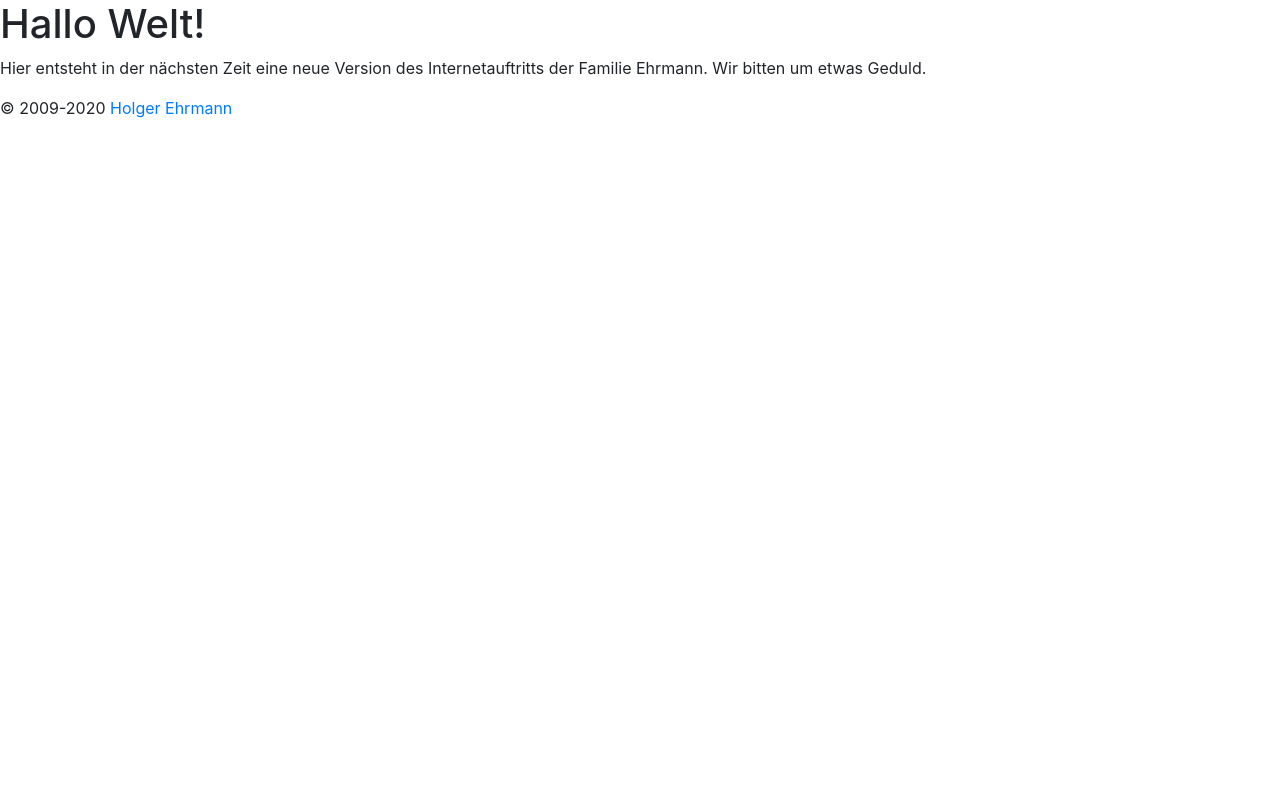
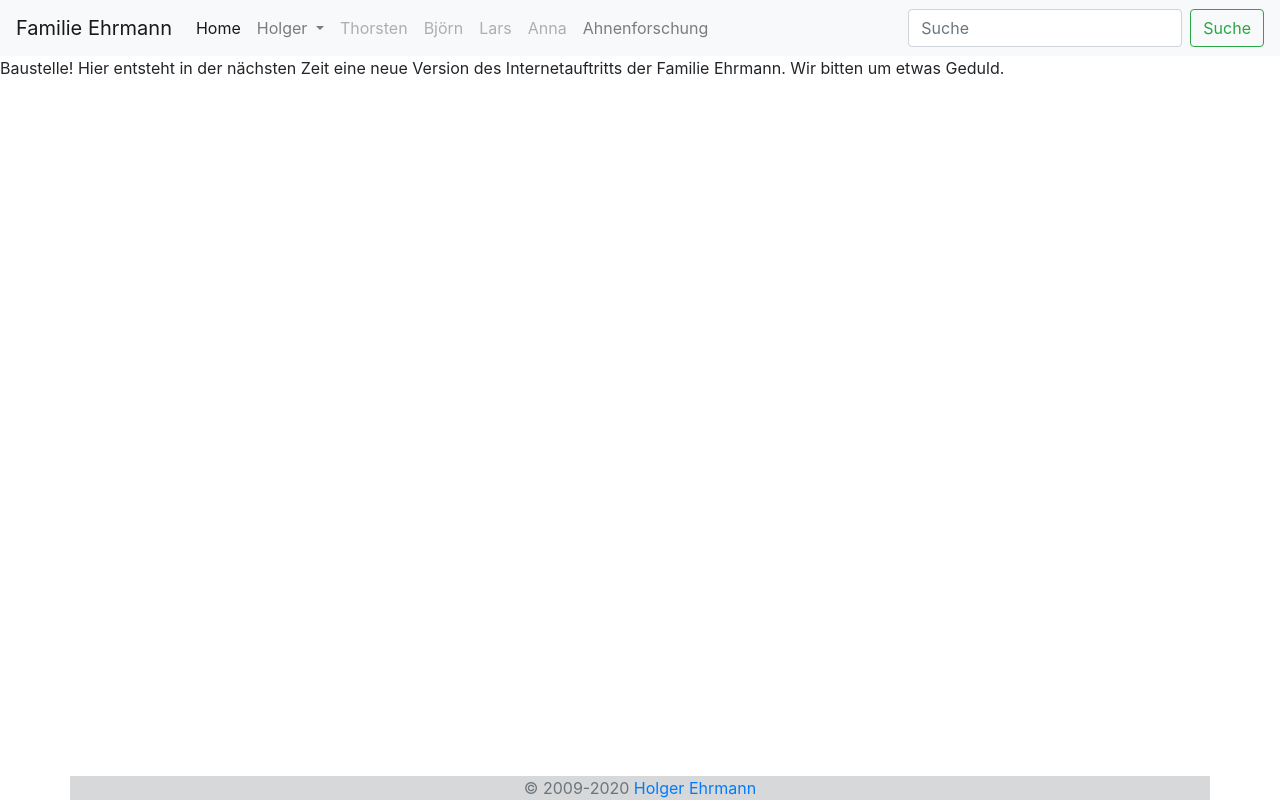
Before and after one commit to McNamara84/ehrmann-familie.de, a plain HTML site: page index.html in a window 1280 px wide. Drawn offline with nearby package versions, Linux system fonts and the light colour scheme.

Commit message:
+Menü, +Fußzeile

```diff
--- a/index.html
+++ b/index.html
@@ -8,13 +8,68 @@
     <!-- Bootstrap CSS -->
     <link rel="stylesheet" href="https://stackpath.bootstrapcdn.com/bootstrap/4.4.1/css/bootstrap.min.css" integrity="sha384-Vkoo8x4CGsO3+Hhxv8T/Q5PaXtkKtu6ug5TOeNV6gBiFeWPGFN9MuhOf23Q9Ifjh" crossorigin="anonymous">
 
-    <title>Familie Ehrmann!</title>
+    <title>Familie Ehrmann</title>
   </head>
   <body>
+
+    <nav class="navbar fixed-top navbar-expand-lg navbar-light bg-light">
+      <a class="navbar-brand" href="#">Familie Ehrmann</a>
+      <button class="navbar-toggler" type="button" data-toggle="collapse" data-target="#navbarSupportedContent" aria-controls="navbarSupportedContent" aria-expanded="false" aria-label="Toggle navigation">
+        <span class="navbar-toggler-icon"></span>
+      </button>
+
+      <div class="collapse navbar-collapse" id="navbarSupportedContent">
+        <ul class="navbar-nav mr-auto">
+          <li class="nav-item active">
+            <a class="nav-link" href="#">Home <span class="sr-only">(current)</span></a>
+          </li>
+          <li class="nav-item dropdown">
+            <a class="nav-link dropdown-toggle" href="#" id="navbarDropdown" role="button" data-toggle="dropdown" aria-haspopup="true" aria-expanded="false">
+              Holger
+            </a>
+            <div class="dropdown-menu" aria-labelledby="navbarDropdown">
+              <a class="dropdown-item" href="#">Projekte</a>
+              <a class="dropdown-item" href="#">Moodle</a>
+              <div class="dropdown-divider"></div>
+              <a class="dropdown-item" href="#">Über mich</a>
+            </div>
+          </li>
+          <li class="nav-item">
+            <a class="nav-link disabled" href="#" tabindex="-1" aria-disabled="true">Thorsten</a>
+          </li>
+          <li class="nav-item">
+            <a class="nav-link disabled" href="#" tabindex="-1" aria-disabled="true">Björn</a>
+          </li>
+          <li class="nav-item">
+            <a class="nav-link disabled" href="#" tabindex="-1" aria-disabled="true">Lars</a>
+          </li>
+          <li class="nav-item">
+            <a class="nav-link disabled" href="#" tabindex="-1" aria-disabled="true">Anna</a>
+          </li>
+          <li class="nav-item">
+            <a class="nav-link" href="https://www.myheritage.de/site-80178443/familie-ehrmann">Ahnenforschung</a>
+          </li>
+        </ul>
+        <form class="form-inline my-2 my-lg-0">
+          <input class="form-control mr-sm-2" type="search" placeholder="Suche" aria-label="Search">
+          <button class="btn btn-outline-success my-2 my-sm-0" type="submit">Suche</button>
+        </form>
+      </div>
+    </nav>
+
+
+
+
+
     <h1>Hallo Welt!</h1>
-    <p>Hier entsteht in der nächsten Zeit eine neue Version des Internetauftritts der Familie Ehrmann. Wir bitten um etwas Geduld.</p>
-    <p>&copy; 2009-2020 <a href= "mailto:holgerehrmann@gmail.com">Holger Ehrmann</a></p>
+    <p>Baustelle! Hier entsteht in der nächsten Zeit eine neue Version des Internetauftritts der Familie Ehrmann. Wir bitten um etwas Geduld.</p>
 
+
+    <footer class="footer mt-auto fixed-bottom">
+      <div class="container alert-dark text-center">
+        <span class="text-muted">&copy; 2009-2020 <a href= "mailto:holgerehrmann@gmail.com">Holger Ehrmann</a></span>
+      </div>
+    </footer>
     <!-- Optional JavaScript -->
     <!-- jQuery first, then Popper.js, then Bootstrap JS -->
     <script src="https://code.jquery.com/jquery-3.4.1.slim.min.js" integrity="sha384-J6qa4849blE2+poT4WnyKhv5vZF5SrPo0iEjwBvKU7imGFAV0wwj1yYfoRSJoZ+n" crossorigin="anonymous"></script>
```
